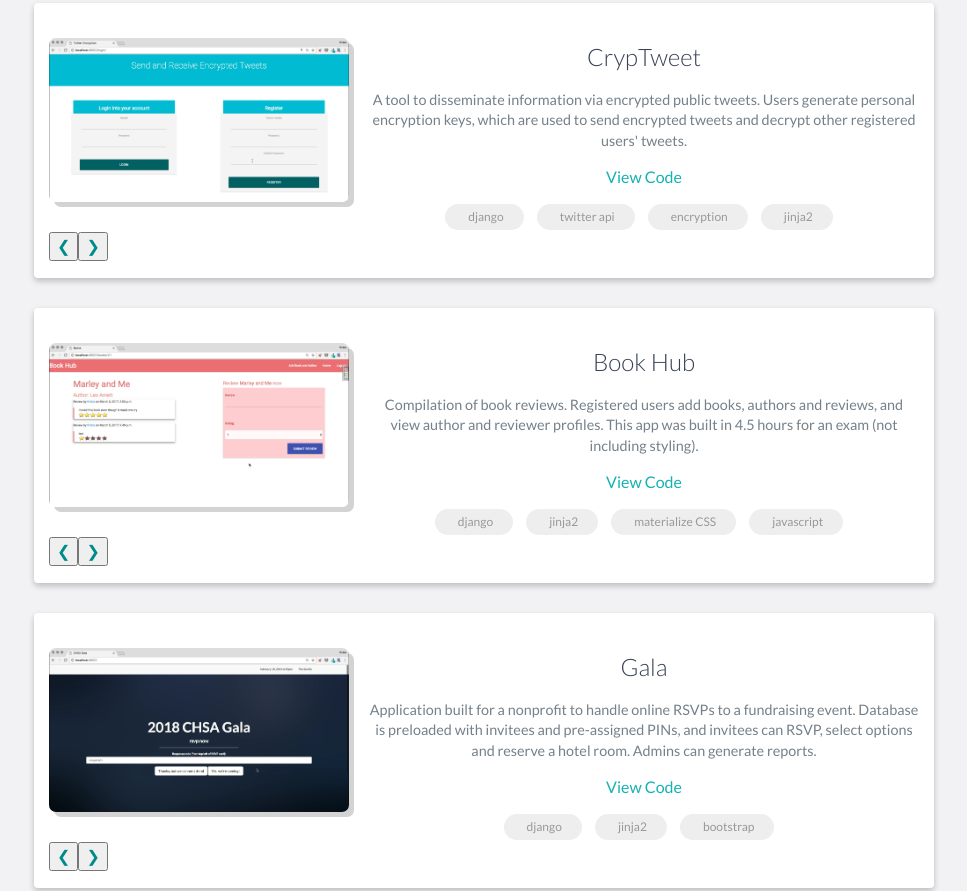
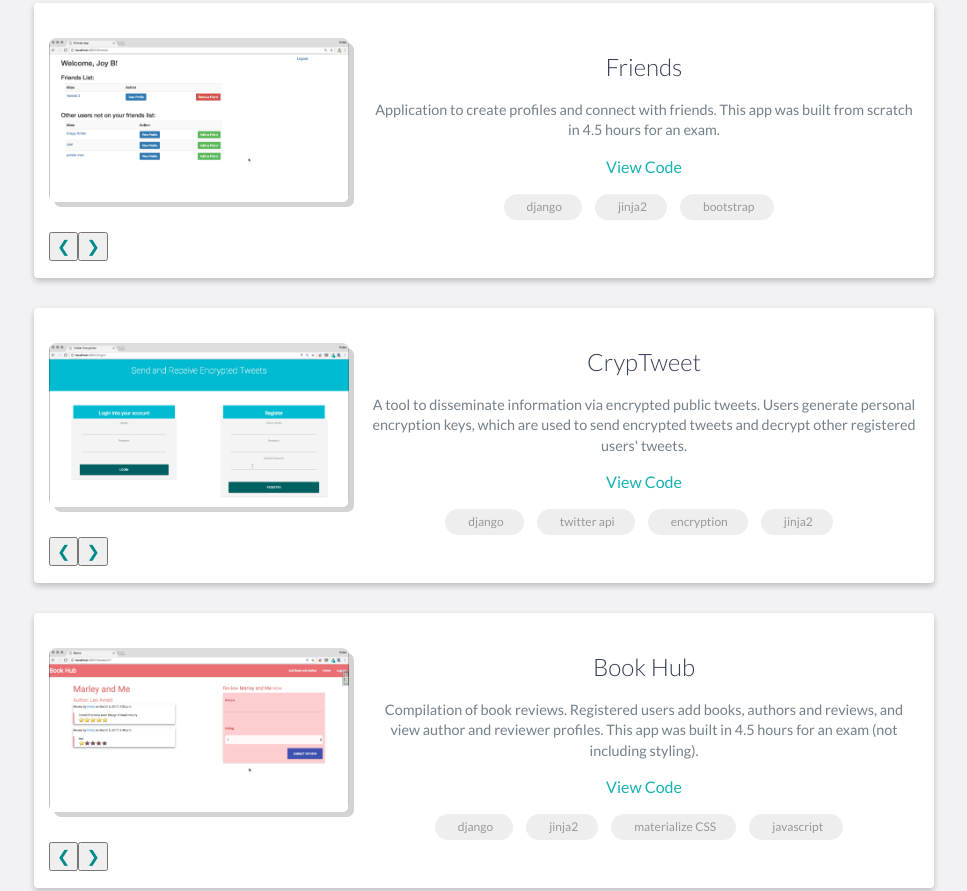
Before and after one commit to KristaProkop/KristaProkop.github.io, a website: page index.html in a window 1280 px wide. Shown: the part 2301-3192 px from the top of the page, without its empty margins (156-1123 px from the left). Drawn offline with nearby package versions, Linux system fonts and the light colour scheme.

Commit message:
Add friends app

```diff
--- a/index.html
+++ b/index.html
@@ -149,7 +149,7 @@
                         <p>
                             Web app for local business with user-submitted image uploads and  moderation tools.
                         </p>
-                        <a href="https://github.com/KristaProkop/full_pet_health">View Code</a>
+                        <a href="https://github.com/KristaProkop/web_dev_examples/tree/master/django/pet_health_harmony">View Code</a>
                         <ul class="tags">
                           <li class="tag">django</li>
                           <li class="tag">bootstrap</li>
@@ -161,6 +161,33 @@
                 </div>
                 <!-- End .project -->
 
+                <div class="project shadow-large">
+                    <div class="project-image">
+                        <div class="project-images">
+                            <img class="firstSlide mySlides3" src="images/friends/home.png">
+                             <img class="mySlides3" src="images/friends/login.png">
+                             <img class="mySlides3" src="images/friends/profile.png">
+
+                             <button class="project-button" onclick="plusDivs(-1, 'mySlides3')">&#10094;</button>
+                            <button class="project-button" onclick="plusDivs(1, 'mySlides3')">&#10095;</button>
+                        </div>
+                    </div>
+                    <!-- End .project-image -->
+                    <div class="project-info">
+                        <h3>Friends</h3>
+                        <p>
+                            Application to create profiles and connect with friends. This app was built from scratch in 4.5 hours for an exam.
+                        </p>
+                        <a href="https://github.com/KristaProkop/web_dev_examples/tree/master/django/belt_exam">View Code</a>
+                        <ul class="tags">
+                          <li class="tag">django</li>
+                          <li class="tag">jinja2</li>
+                          <li class="tag">bootstrap</li>
+                        </ul>
+                    </div>
+                    <!-- End .project-info -->
+                </div>
+                <!-- End .project -->
 
                 <div class="project shadow-large">
                     <div class="project-image" >
@@ -222,35 +249,7 @@
                 </div>
                 <!-- End .project -->
 
-                <div class="project shadow-large">
-                    <div class="project-image">
-                        <div class="project-images">
-                            <img class="firstSlide mySlides3" src="images/gala_imgs/home.png">
-                             <img class="mySlides3" src="images/gala_imgs/rsvp1.png">
-                             <img class="mySlides3" src="images/gala_imgs/rsvp2.png">
-                             <img class="mySlides3" src="images/gala_imgs/success.png">
-                             <img class="mySlides3" src="images/gala_imgs/hotel.png">
-                             <img class="mySlides3" src="images/gala_imgs/reports.png">
-                             <button class="project-button" onclick="plusDivs(-1, 'mySlides3')">&#10094;</button>
-                            <button class="project-button" onclick="plusDivs(1, 'mySlides3')">&#10095;</button>
-                        </div>
-                    </div>
-                    <!-- End .project-image -->
-                    <div class="project-info">
-                        <h3>Gala</h3>
-                        <p>
-                            Application built for a nonprofit to handle online RSVPs to a fundraising event. Database is preloaded with invitees and pre-assigned PINs, and invitees can RSVP, select options and reserve a hotel room. Admins can generate reports.
-                        </p>
-                        <a href="https://github.com/KristaProkop/web_dev_examples/tree/master/django/gala_project">View Code</a>
-                        <ul class="tags">
-                          <li class="tag">django</li>
-                          <li class="tag">jinja2</li>
-                          <li class="tag">bootstrap</li>
-                        </ul>
-                    </div>
-                    <!-- End .project-info -->
-                </div>
-                <!-- End .project -->
+
                 <a href="https://github.com/KristaProkop/web_dev_examples" class="btn-rounded-black">See more on github</a>
             </div>
         </div>
```
Also changed, not shown: images/friends/home.png (added), images/friends/login.png (added), images/friends/profile.png (added).
